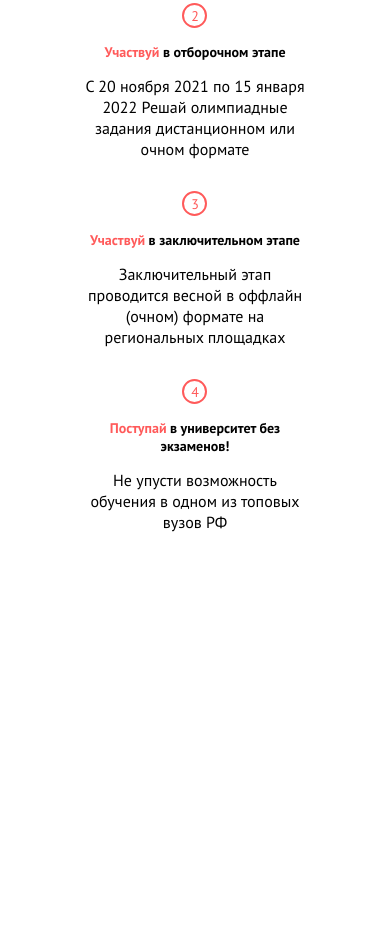
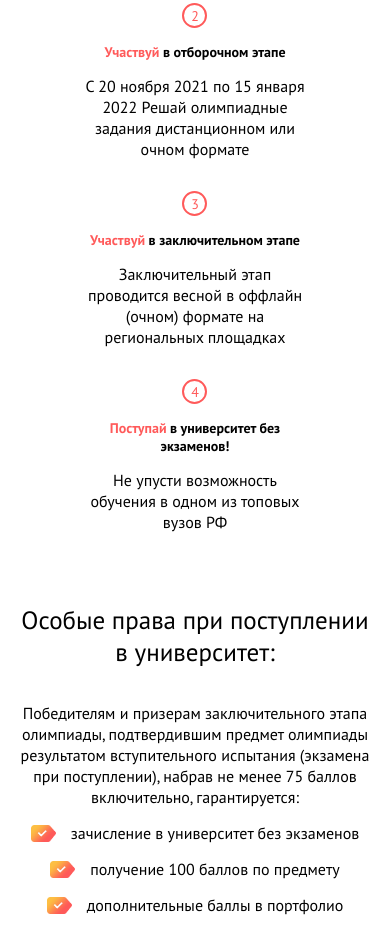
Before and after one commit to Olia-tsk/ormo, a plain HTML site: page index.html in a window 390 px wide. Shown: the part 642-1578 px from the top of the page. Before the commit the page ends 1226 px from the top, so only its background shows below. Drawn offline with Linux system fonts and the light colour scheme.

Commit message:
адаптив для раздела с бонусами

```diff
--- a/index.html
+++ b/index.html
@@ -113,7 +113,7 @@
       </div>
     </section>
 
-    <!-- <section class="bonuses">
+    <section class="bonuses">
       <div class="container">
         <h2 class="bonuses-title">
           Особые права при поступлении в университет:
@@ -152,7 +152,7 @@
           </li>
         </ul>
       </div>
-    </section> -->
+    </section>
 
     <!-- <section class="subject">
       <div class="container">
--- a/sass/_media.sass
+++ b/sass/_media.sass
@@ -94,6 +94,8 @@
         height: 30px
         font-size: 18px
         line-height: 23px
+  .bonuses
+    margin-top: 50px
 
 @media (max-width: 576px)
   .container
@@ -115,6 +117,19 @@
         height: 35px
       &_ormo
         height: 50px
+  .bonuses
+    &-text
+      font-size: 18px
+      line-height: 23px
+      margin-bottom: 20px
+    &-list
+      &_item
+        margin-bottom: 20px
+      &_icon
+        width: 40px
+      &_text
+        font-size: 18px
+        line-height: 23px
 
 @media (max-width: 460px)
   h2
@@ -126,6 +141,7 @@
   .stages
     margin-top: 40px
     &-list
+      margin-bottom: 0
       &_item
         margin-right: 0
         margin-bottom: 15px
@@ -142,6 +158,18 @@
       &_text
         font-size: 16px
         line-height: 21px
+  .bonuses
+    margin-top: 40px
+    &-text
+      font-size: 16px
+      line-height: 21px
+      margin-bottom: 15px
+    &-list
+      &_item
+        margin-bottom: 15px
+      &_text
+        font-size: 16px
+        line-height: 21px
 
 @media (max-width: 320px)
   .logo
--- a/sass/blocks/_bonuses.sass
+++ b/sass/blocks/_bonuses.sass
@@ -6,8 +6,11 @@
   &-list
     &_item
       display: flex
-      align-items: flex-start
+      margin-bottom: 30px
+      align-items: center
       justify-content: center
+    &_text
+      margin-bottom: 0
     &_icon
       width: 44px
       padding-right: 15px
```
Also changed, not shown: css/style.css, 1 other file.
